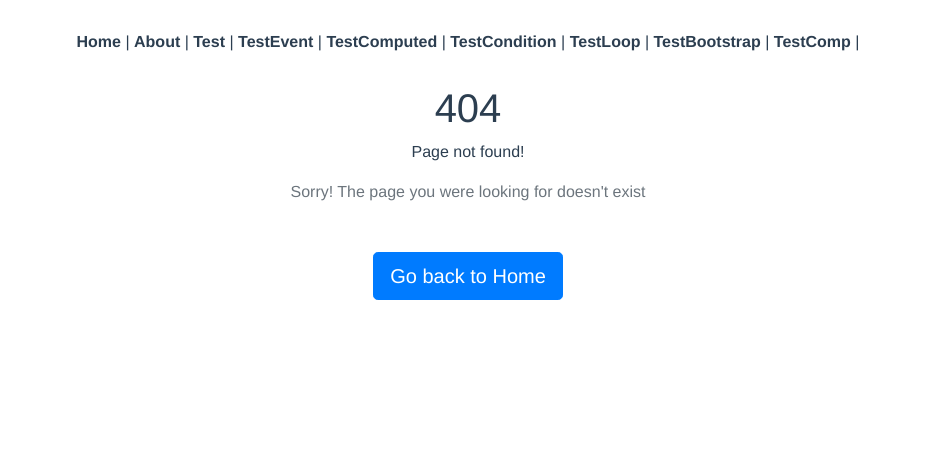
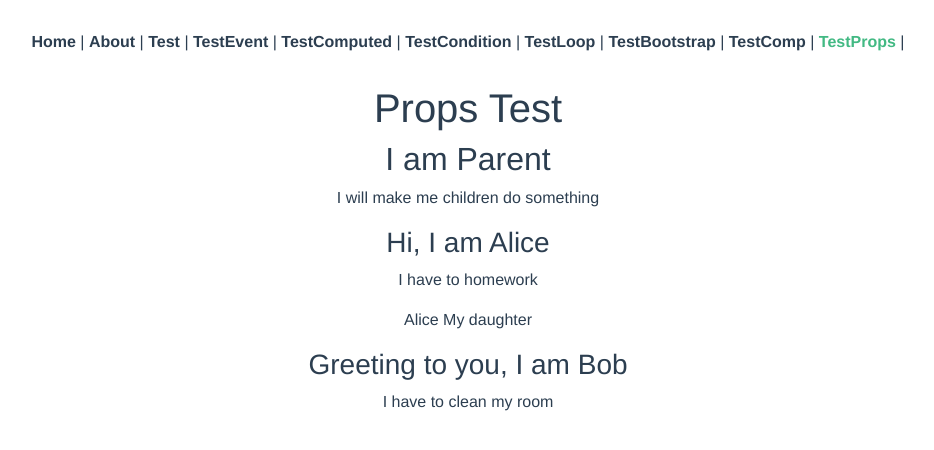
Before and after one commit to nwnp/nodejs, a Vue app in the folder vuetest/vuestudy/: page /test-family/props in a window 1280 px wide. Before the commit this address had no page. Shown: the top 450 px of the page, without its empty margins (172-1106 px from the left). Built offline with nearby package versions, Linux system fonts and the light colour scheme.

Commit message:
feat: props

```diff
--- a/vuetest/vuestudy/src/App.vue
+++ b/vuetest/vuestudy/src/App.vue
@@ -10,6 +10,7 @@
       <router-link to="/test-loop">TestLoop</router-link> |
       <router-link to="/test-bootstrap">TestBootstrap</router-link> |
       <router-link to="/test-comp">TestComp</router-link> |
+      <router-link to="/test-family/props">TestProps</router-link> |
     </div>
     <router-view />
   </div>
--- a/vuetest/vuestudy/src/router/index.js
+++ b/vuetest/vuestudy/src/router/index.js
@@ -51,6 +51,10 @@ const routes = [
     component: () => import("../views/comp"),
   },
   {
+    path: "/test-family/props",
+    component: () => import("../views/family/props/Parent.vue"),
+  },
+  {
     path: "*",
     component: () => import("../components/NotFound.vue"),
   },
--- /dev/null
+++ b/vuetest/vuestudy/src/views/family/props/Child1.vue
@@ -0,0 +1,26 @@
+<template>
+  <div>
+    <h3>Hi, I am Alice</h3>
+    <p>I have to {{ job }}</p>
+    <p>{{ user.name }} {{ user.who }}</p>
+  </div>
+</template>
+
+<script>
+export default {
+  props: {
+    job: {
+      type: String,
+      required: false,
+      default: "Nothing",
+    },
+    user: {
+      type: Object,
+      required: false,
+      default: null,
+    },
+  },
+};
+</script>
+
+<style scoped></style>
--- /dev/null
+++ b/vuetest/vuestudy/src/views/family/props/Child2.vue
@@ -0,0 +1,20 @@
+<template>
+  <div>
+    <h3>Greeting to you, I am Bob</h3>
+    <p>I have to {{ job }}</p>
+  </div>
+</template>
+
+<script>
+export default {
+  props: {
+    job: {
+      type: String,
+      required: false,
+      default: "Nothing",
+    },
+  },
+};
+</script>
+
+<style scoped></style>
--- /dev/null
+++ b/vuetest/vuestudy/src/views/family/props/Parent.vue
@@ -0,0 +1,35 @@
+<template>
+  <div>
+    <h1>Props Test</h1>
+    <h2>I am Parent</h2>
+    <p>I will make me children do something</p>
+    <div style="border: 1px; solid red">
+      <alice job="homework" :user="myAlice" />
+    </div>
+    <div style="border: 1px; solid blue">
+      <bob job="clean my room" />
+    </div>
+  </div>
+</template>
+
+<script>
+import Alice from "./Child1.vue";
+import Bob from "./Child2.vue";
+
+export default {
+  components: {
+    alice: Alice,
+    bob: Bob,
+  },
+  data() {
+    return {
+      myAlice: {
+        name: "Alice",
+        who: "My daughter",
+      },
+    };
+  },
+};
+</script>
+
+<style scoped></style>
```
Also changed, not shown: 1 other file (tests, documents, lock files or other folders).
